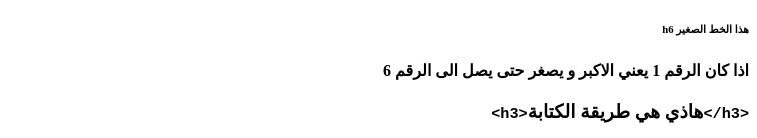
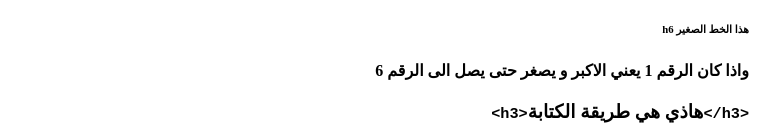
Before and after one commit to MoathM77/arabic-html-course, a plain HTML site: page index.html in a window 1280 px wide. Shown: the part 662-800 px from the top of the page, without its empty margins (523-1280 px from the left). Drawn offline with Linux system fonts and the light colour scheme.

Commit message:
Update index.html

```diff
--- a/index.html
+++ b/index.html
@@ -25,7 +25,7 @@
     <h4>وهذا اصغر h4</h4>
     <h5>وهذا اصغر h5</h5>
     <h6>هذا الخط الصغير h6</h6>
-    <h4>اذا كان الرقم 1 يعني الاكبر و يصغر حتى يصل الى الرقم 6</h4>
+    <h4>واذا كان الرقم 1 يعني الاكبر و يصغر حتى يصل الى الرقم 6</h4>
     <h3><code>&lt;h3&gt;</code><span dir="rtl">هاذي هي طريقة الكتابة</span><code>&lt;/h3&gt;</code></h3>
 
     <h2>الان سوف تتعلم كيف تكتب الفقرات</h2>
```
